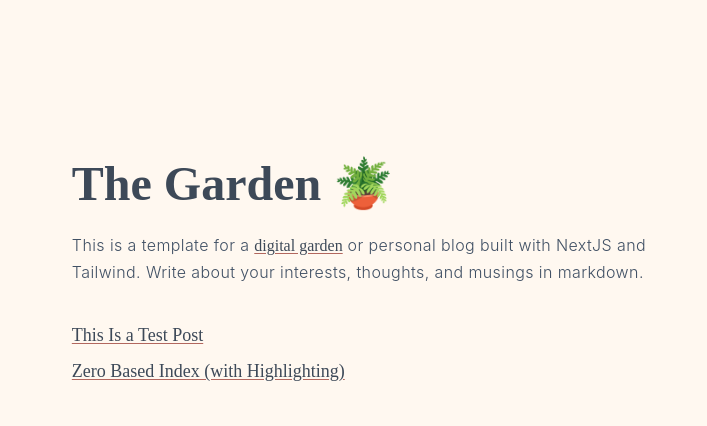
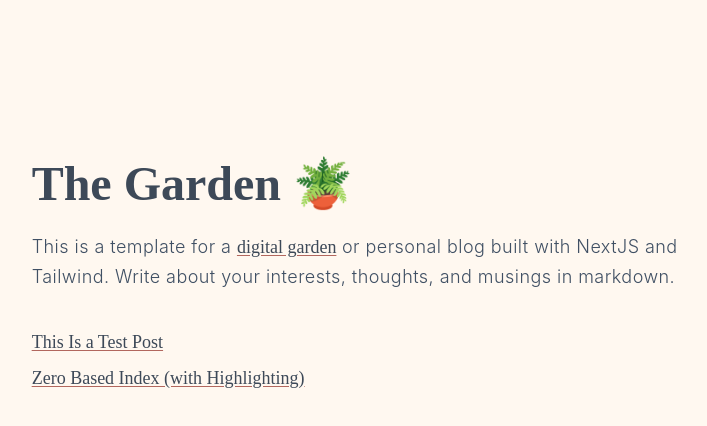
Before and after one commit to stormcloud266/garden, a Next.js app: page / in a window 1280 px wide. Shown: the top 426 px of the page, without its empty margins (263-970 px from the left). Built offline with nearby package versions, Linux system fonts and the light colour scheme; a web font is replaced by a local one.

Commit message:
fix body fontsize

```diff
--- a/styles/globals.css
+++ b/styles/globals.css
@@ -7,7 +7,7 @@
 
 @layer base {
   body {
-    @apply font-body font-light text-base text-slate-light bg-off-white overflow-x-hidden leading-relaxed tracking-wide;
+    @apply font-body font-light text-lg text-slate-light bg-off-white overflow-x-hidden leading-relaxed tracking-wide;
   }
 
   h1,
```
